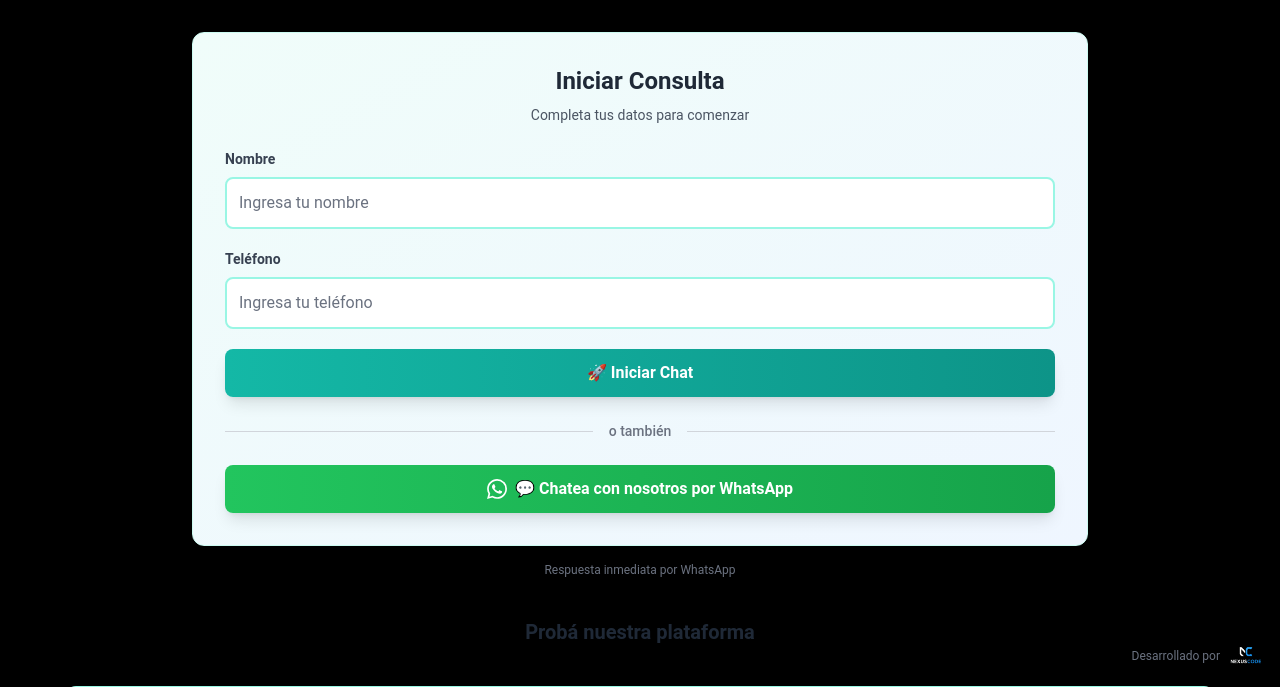
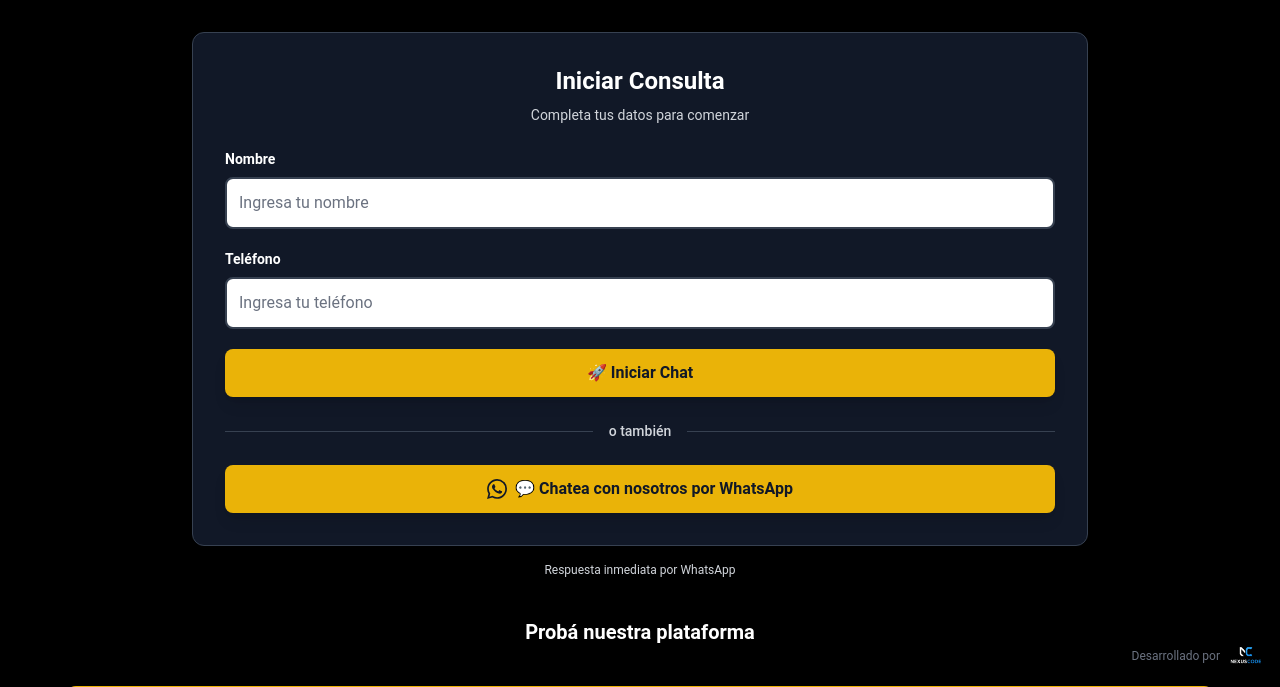
Before and after one commit to lujubru/nuevoares, a Flask app: page / in a window 1280 px wide. Shown: the part 110-797 px from the top of the page. Run offline with Flask 3, Linux system fonts and the light colour scheme; some libraries are stand-ins or nearby versions.

Commit message:
Update index.html

```diff
--- a/templates/index.html
+++ b/templates/index.html
@@ -1,13 +1,12 @@
 {% extends "base.html" %}
 {% block title %}Iniciar Consulta{% endblock %}
 {% block content %}
-<div class="max-w-4xl mx-auto bg-gradient-to-br from-teal-50 to-blue-50 p-8 rounded-xl shadow-lg border border-teal-100">
+<div class="max-w-4xl mx-auto bg-gray-900 text-white p-8 rounded-xl shadow-lg border border-gray-700">
     <div class="flex flex-col gap-6">
-        <!-- Columna izquierda: Formulario y WhatsApp -->
         <div class="w-full">
             <div class="text-center mb-6">
-                <h2 class="text-2xl font-bold text-gray-800 mb-2">Iniciar Consulta</h2>
-                <p class="text-gray-600 text-sm">Completa tus datos para comenzar</p>
+                <h2 class="text-2xl font-bold text-white mb-2">Iniciar Consulta</h2>
+                <p class="text-gray-300 text-sm">Completa tus datos para comenzar</p>
             </div>
 
             {% with messages = get_flashed_messages() %}
@@ -23,34 +22,32 @@
 
             <form method="POST" class="space-y-5">
                 <div>
-                    <label for="name" class="block text-sm font-semibold text-gray-700 mb-2">Nombre</label>
+                    <label for="name" class="block text-sm font-semibold text-white mb-2">Nombre</label>
                     <input type="text" name="name" id="name" required
-                           class="w-full p-3 border-2 border-teal-200 rounded-lg focus:border-teal-500 focus:ring-2 focus:ring-teal-200 transition-all duration-200 bg-white text-gray-900 placeholder-gray-500"
+                           class="w-full p-3 border-2 border-gray-700 rounded-lg focus:border-yellow-500 focus:ring-2 focus:ring-yellow-200 transition-all duration-200 bg-white text-gray-900 placeholder-gray-500"
                            placeholder="Ingresa tu nombre">
                 </div>
                 <div>
-                    <label for="phone" class="block text-sm font-semibold text-gray-700 mb-2">Teléfono</label>
+                    <label for="phone" class="block text-sm font-semibold text-white mb-2">Teléfono</label>
                     <input type="text" name="phone" id="phone" required
-                           class="w-full p-3 border-2 border-teal-200 rounded-lg focus:border-teal-500 focus:ring-2 focus:ring-teal-200 transition-all duration-200 bg-white text-gray-900 placeholder-gray-500"
+                           class="w-full p-3 border-2 border-gray-700 rounded-lg focus:border-yellow-500 focus:ring-2 focus:ring-yellow-200 transition-all duration-200 bg-white text-gray-900 placeholder-gray-500"
                            placeholder="Ingresa tu teléfono">
                 </div>
                 <button type="submit"
-                        class="w-full bg-gradient-to-r from-teal-500 to-teal-600 text-white p-3 rounded-lg hover:from-teal-600 hover:to-teal-700 transform hover:scale-105 transition-all duration-200 font-semibold shadow-lg">
+                        class="w-full bg-yellow-500 text-gray-900 p-3 rounded-lg hover:bg-yellow-600 transform hover:scale-105 transition-all duration-200 font-semibold shadow-lg">
                     🚀 Iniciar Chat
                 </button>
             </form>
 
-            <!-- Separador -->
             <div class="flex items-center my-6">
-                <div class="flex-grow border-t border-gray-300"></div>
-                <span class="flex-shrink mx-4 text-gray-500 text-sm font-medium">o también</span>
-                <div class="flex-grow border-t border-gray-300"></div>
+                <div class="flex-grow border-t border-gray-700"></div>
+                <span class="flex-shrink mx-4 text-gray-300 text-sm font-medium">o también</span>
+                <div class="flex-grow border-t border-gray-700"></div>
             </div>
 
-            <!-- Botón de WhatsApp -->
             <a href="https://wa.me/5491178419956?text=Hola!%20Buenas!!%20vengo%20por%20mi%20usuario%20de%20la%20suerte%20&#x1F340"
                target="_blank"
-               class="w-full bg-gradient-to-r from-green-500 to-green-600 text-white p-3 rounded-lg hover:from-green-600 hover:to-green-700 transform hover:scale-105 transition-all duration-200 font-semibold shadow-lg flex items-center justify-center space-x-2">
+               class="w-full bg-yellow-500 text-gray-900 p-3 rounded-lg hover:bg-yellow-600 transform hover:scale-105 transition-all duration-200 font-semibold shadow-lg flex items-center justify-center space-x-2">
                 <svg class="w-5 h-5" fill="currentColor" viewBox="0 0 24 24">
                     <path d="M17.472 14.382c-.297-.149-1.758-.867-2.03-.967-.273-.099-.471-.148-.67.15-.197.297-.767.966-.94 1.164-.173.199-.347.223-.644.075-.297-.15-1.255-.463-2.39-1.475-.883-.788-1.48-1.761-1.653-2.059-.173-.297-.018-.458.13-.606.134-.133.298-.347.446-.52.149-.174.198-.298.298-.497.099-.198.05-.371-.025-.52-.075-.149-.669-1.612-.916-2.207-.242-.579-.487-.5-.669-.51-.173-.008-.371-.01-.57-.01-.198 0-.52.074-.792.372-.272.297-1.04 1.016-1.04 2.479 0 1.462 1.065 2.875 1.213 3.074.149.198 2.096 3.2 5.077 4.487.709.306 1.262.489 1.694.625.712.227 1.36.195 1.871.118.571-.085 1.758-.719 2.006-1.413.248-.694.248-1.289.173-1.413-.074-.124-.272-.198-.57-.347m-5.421 7.403h-.004a9.87 9.87 0 01-5.031-1.378l-.361-.214-3.741.982.998-3.648-.235-.374a9.86 9.86 0 01-1.51-5.26c.001-5.45 4.436-9.884 9.888-9.884 2.64 0 5.122 1.03 6.988 2.898a9.825 9.825 0 012.893 6.994c-.003 5.45-4.437 9.884-9.885 9.884m8.413-18.297A11.815 11.815 0 0012.05 0C5.495 0 .16 5.335.157 11.892c0 2.096.547 4.142 1.588 5.945L.057 24l6.305-1.654a11.882 11.882 0 005.683 1.448h.005c6.554 0 11.89-5.335 11.893-11.893A11.821 11.821 0 0020.885 3.488"/>
                 </svg>
@@ -59,12 +56,10 @@
         </div>
 
 
-        <!-- Columna derecha: Plataformas -->
-
         </div>
     </div>
 
-    <p class="text-center text-xs text-gray-500 mt-4">
+    <p class="text-center text-xs text-gray-300 mt-4">
         Respuesta inmediata por WhatsApp
     </p>
     <div class="absolute bottom-4 right-4 flex items-center space-x-2">
@@ -73,11 +68,10 @@
             <img src="static/nexus.png" alt="Logo NexusCode" class="h-9 w-auto">
         </a>
     </div>
-    <h3 class="text-xl font-bold text-gray-800 text-center mt-10 mb-4">
+    <h3 class="text-xl font-bold text-white text-center mt-10 mb-4">
         Probá nuestra plataforma
     </h3>
-<!-- Web incrustada -->
-    <div class="max-w-6xl mx-auto mt-10 border-4 border-teal-200 rounded-xl overflow-hidden shadow-xl">
+<div class="max-w-6xl mx-auto mt-10 border-4 border-yellow-500 rounded-xl overflow-hidden shadow-xl">
       <iframe src="https://aresclub.net/casino" width="100%" height="600" style="border: none;"></iframe>
     </div>
 
```
